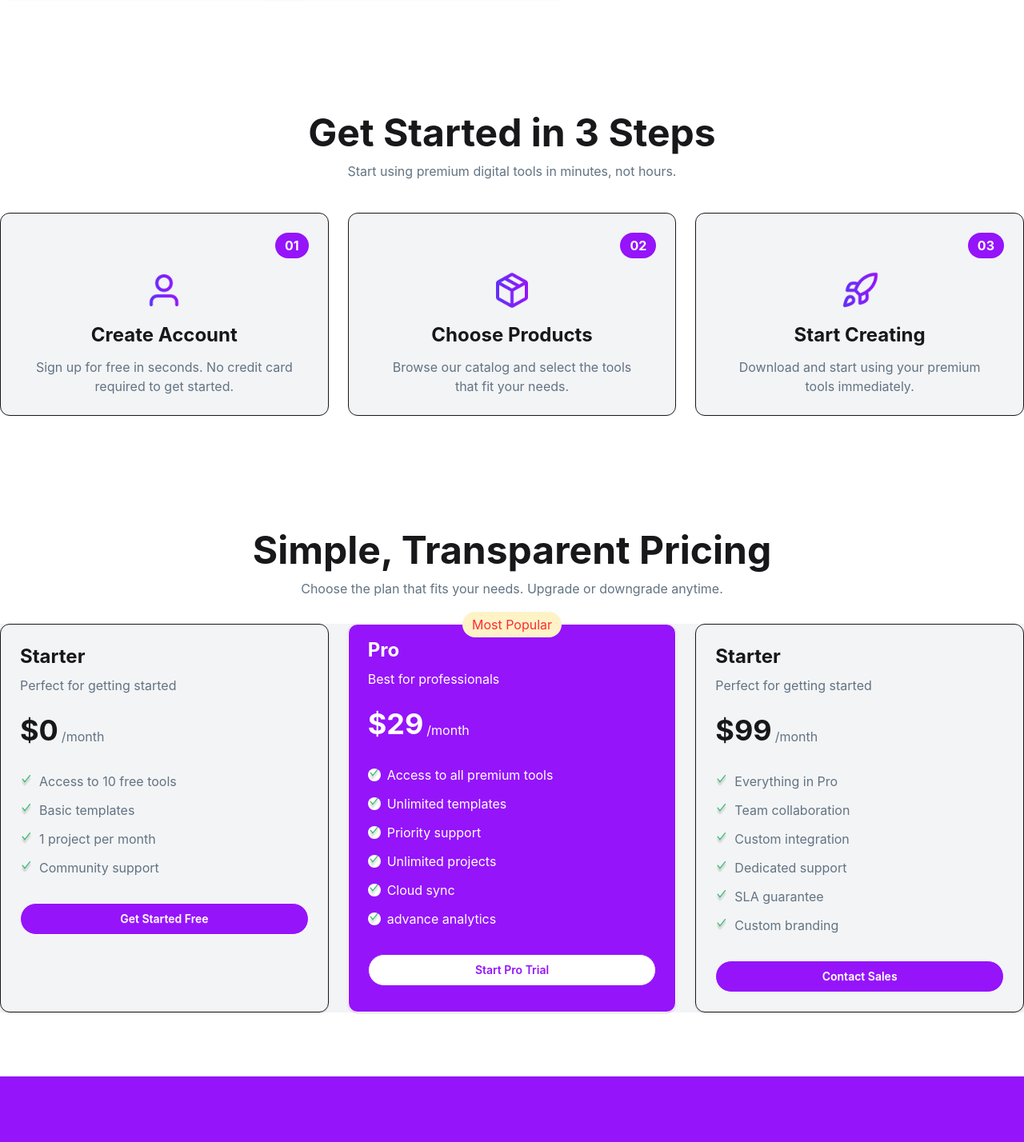
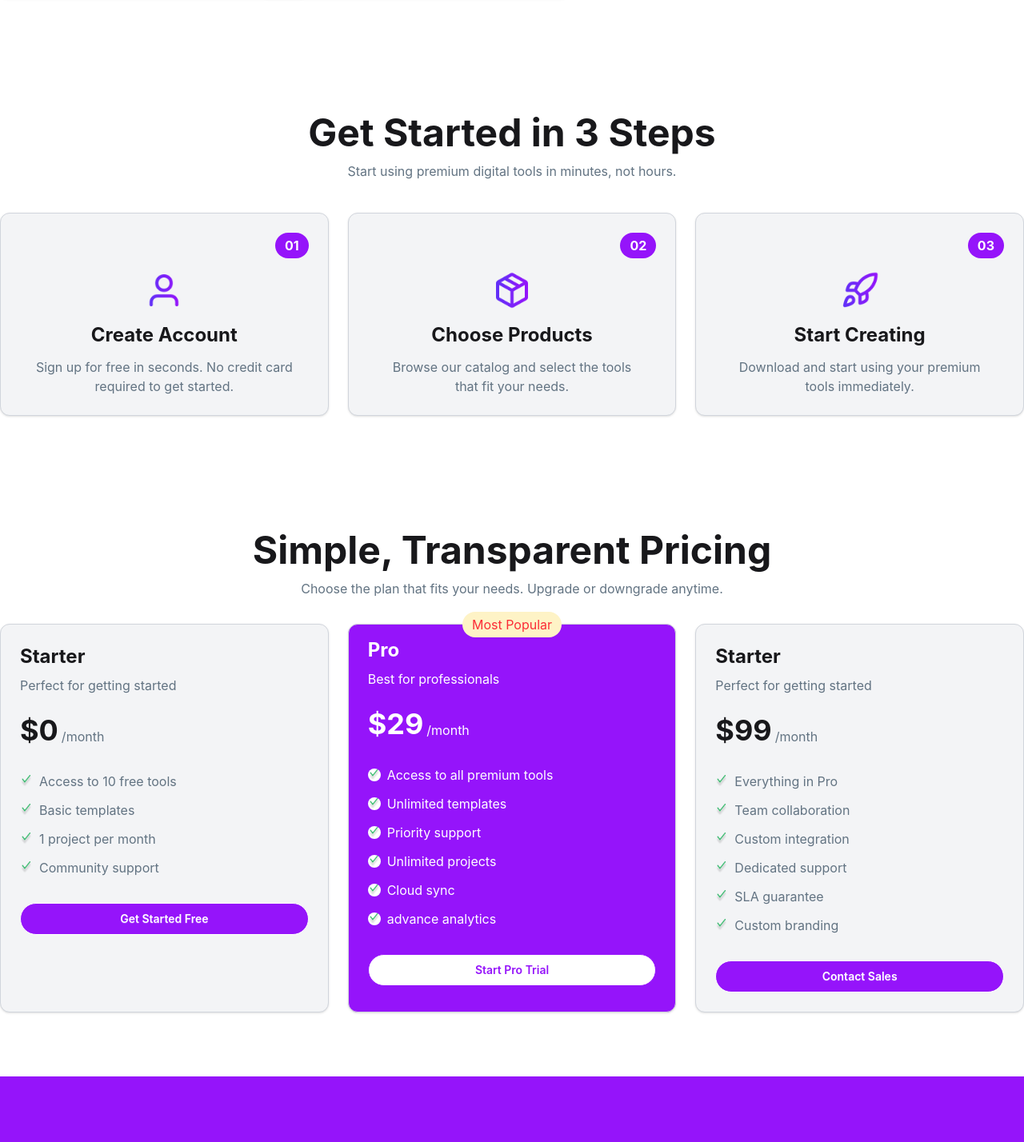
Before and after one commit to TonoySharma/assignment-6, a React (Vite) app: page / in a window 1280 px wide. Shown: the part 3445-4873 px from the top of the page at 80% size. Built offline with nearby package versions, Linux system fonts and the light colour scheme.

Commit message:
update total price

```diff
--- a/src/App.jsx
+++ b/src/App.jsx
@@ -24,8 +24,11 @@ const modelPromise = getModels()
 
 
 function App() {
-  const [activeTap, setActiveTap] = useState ("Products")
-  console .log (activeTap);
+  const [activeTap, setActiveTap] = useState ("Products");
+  // console .log (activeTap);
+  const [carts, setCarts] = useState([])
+  // console.log(carts);
+
 
   return (
    <>
@@ -39,9 +42,9 @@ function App() {
             <input type="radio" name="my_tabs_1" className="tab w-40 rounded-full" aria-label="Cart (0)" onClick={()=> setActiveTap("card")} />
           </div>
 
-    {activeTap === "Products" && <AllCards modelPromise={modelPromise}></AllCards>}
+    {activeTap === "Products" && <AllCards modelPromise={modelPromise} carts={carts} setCarts={setCarts}></AllCards>}
 
-    {activeTap === "card" && <EmptyCard></EmptyCard>}
+    {activeTap === "card" && <EmptyCard carts={carts}></EmptyCard>}
 
     <GetStarted></GetStarted>
     <Footer1></Footer1>
--- a/src/components/emptyCard/EmptyCard.jsx
+++ b/src/components/emptyCard/EmptyCard.jsx
@@ -1,11 +1,67 @@
 import React from 'react';
+import { AiOutlineExclamationCircle } from 'react-icons/ai';
+import { RiDeleteBin5Fill } from 'react-icons/ri';
 
-const EmptyCard = () => {
-    return (
-        <div>
-            <h1>peuple</h1>
+const EmptyCard = ({ carts }) => {
+//   console.log(carts);
+   const totalPrice = carts.reduce((sum, item) => sum +item.price, 0)
+   console.log(totalPrice);
+
+
+
+  return (
+    <div className='container mx-auto rounded-xl shadow p-5 border-t-3 border-t-red-600'>
+
+      <h1 className='font-bold text-2xl'>Your Cart :</h1>
+
+      {/* Empty state */}
+      {carts?.length === 0 && (
+        <div className=' mt-3'>
+           <div className='flex items-center justify-center'>
+             <AiOutlineExclamationCircle />
+           </div>
+            <p className='text-gray-500 text-center mt-3'>Your cart is empty</p>
         </div>
-    );
+      )}
+
+      {/* Cart Items */}
+      <div className='mt-6 space-y-4'>
+        {carts?.map((item, index) => (
+          <div
+            key={index}
+            className='flex items-center justify-between rounded-2xl bg-gray-100 p-4 shadow border-t-3 border-green-600 hover:shadow-lg transition'
+          >
+
+            {/* Left side */}
+            <div className='flex items-center gap-4'>
+              <img src={item.icon} alt="icon" className='w-12 h-12' />
+
+              <div>
+                <h2 className='font-semibold'>{item.name}</h2>
+                <p className='font-medium'>${item.price}</p>
+              </div>
+            </div>
+
+            {/* Delete button */}
+            <div className='border border-gray-300 p-3 rounded-full cursor-pointer hover:bg-red-400 hover:text-white transition'>
+              <RiDeleteBin5Fill />
+            </div>
+
+          </div>
+
+        ))}
+      </div>
+      <div className='py-4 flex justify-between'>
+         <h2>Total:</h2>
+         <p>$78</p>
+      </div>
+      {/* button */}
+     <div className="mt-6 flex justify-center ">
+        <button className="btn bg-[#9514FA]  rounded-4xl text-white py-5 px-20">Proceed to Checkout</button>
+    </div>
+
+    </div>
+  );
 };
 
 export default EmptyCard;
--- a/src/components/premiumCards/AllCard2.jsx
+++ b/src/components/premiumCards/AllCard2.jsx
@@ -1,12 +1,13 @@
 import React, { useState } from 'react';
 
-const AllCard2 = ({card}) => {
+const AllCard2 = ({card, carts, setCarts}) => {
       const [isAdd, setIsAdd] = useState(false)
       const handleAddCard = () => {
             setIsAdd(true)
+            setCarts([...carts, card])
       }
     return (
-         <div key={card.id} className="card w-96 bg-gray-100 shadow-sm">
+         <div key={card.id} className="card w-96 bg-gray-100 shadow-sm hover:shadow-lg transition">
           <div className="card-body border border-gray-300 rounded-xl">
 
             <div className='flex items-center justify-between'>
--- a/src/components/premiumCards/AllCards.jsx
+++ b/src/components/premiumCards/AllCards.jsx
@@ -2,7 +2,7 @@ import React, { use } from 'react';
 import AllCard2 from './AllCard2';
 
 
-const AllCards = ({ modelPromise }) => {
+const AllCards = ({ modelPromise, carts, setCarts }) => {
   const models = use(modelPromise);
   // console.log(models);
 
@@ -11,7 +11,7 @@ const AllCards = ({ modelPromise }) => {
 
     <div className="container mx-auto grid grid-cols-4 gap-6">
       {models.map((card) => (
-        <AllCard2 key={card.id} card={card}></AllCard2>
+        <AllCard2 key={card.id} card={card} carts={carts} setCarts={setCarts}></AllCard2>
       ))}
     </div>
 
--- a/src/components/premiumCards/GetStarted.jsx
+++ b/src/components/premiumCards/GetStarted.jsx
@@ -17,11 +17,11 @@ const GetStarted = () => {
       </div>
 
       {/* Cards */}
-      <div className='grid grid-cols-1 sm:grid-cols-2 lg:grid-cols-3 gap-6 container mx-auto mt-10'>
+      <div className='grid grid-cols-1 sm:grid-cols-2 lg:grid-cols-3 gap-6 container mx-auto mt-10 '>
 
         {/* Card 1 */}
-        <div className='border p-6 rounded-xl bg-gray-100'>
-          <div className='flex justify-end'>
+        <div className='border border-gray-300 shadow p-6 rounded-xl bg-gray-100 hover:shadow-lg transition'>
+          <div className='flex justify-end '>
             <p className='font-bold px-3 py-1 rounded-full bg-[#9514FA] text-white'>01</p>
           </div>
 
@@ -38,7 +38,7 @@ const GetStarted = () => {
         </div>
 
         {/* Card 2 */}
-        <div className='border p-6 rounded-xl bg-gray-100'>
+        <div className='border border-gray-300 shadow p-6 rounded-xl bg-gray-100 hover:shadow-lg transition'>
           <div className='flex justify-end'>
             <p className='font-bold px-3 py-1 rounded-full bg-[#9514FA] text-white'>02</p>
           </div>
@@ -56,7 +56,7 @@ const GetStarted = () => {
         </div>
 
         {/* Card 3 */}
-        <div className='border p-6 rounded-xl bg-gray-100'>
+        <div className='border border-gray-300 shadow p-6 rounded-xl bg-gray-100 hover:shadow-lg transition'>
           <div className='flex justify-end'>
             <p className='font-bold px-3 py-1 rounded-full bg-[#9514FA] text-white'>03</p>
           </div>
@@ -81,10 +81,11 @@ const GetStarted = () => {
             <p className='text-[#627382]'>Choose the plan that fits your needs. Upgrade or downgrade anytime.</p>
           </div>
 
-          {/* card */}
-      <div className='grid grid-cols-1 sm:grid-cols-2 lg:grid-cols-3 gap-6 container mx-auto bg-gray-100'>
+       {/* card */}
+      <div className='grid grid-cols-1 sm:grid-cols-2 lg:grid-cols-3 gap-6 container mx-auto'>
+
    {/* card 1*/}
-     <div className='border p-6 rounded-xl shadow-sm hover:shadow-lg transition'>
+     <div className='border p-6 rounded-xl border-gray-300 shadow hover:shadow-lg transition bg-gray-100'>
 
     {/* Title */}
     <h1 className='font-bold text-2xl'>Starter</h1>
@@ -118,7 +119,7 @@ const GetStarted = () => {
 
    </div>
    {/* card 2 */}
-     <div className='border p-6 rounded-xl shadow-sm hover:shadow-lg transition bg-[#9514FA] text-white'>
+     <div className='border p-6 rounded-xl border-gray-300 shadow hover:shadow-lg transition bg-[#9514FA] text-white'>
          <div className='text-center justify-center flex -mt-10'>
             <p className='text-red-500 bg-[#FEF3C6] w-fit py-1 px-3 rounded-full'>Most Popular</p>
           </div>
@@ -156,7 +157,7 @@ const GetStarted = () => {
 
    </div>
    {/* card 3 */}
-     <div className='border p-6 rounded-xl shadow-sm hover:shadow-lg transition'>
+     <div className='border p-6 rounded-xl border-gray-300 shadow hover:shadow-lg transition bg-gray-100'>
 
     {/* Title */}
     <h1 className='font-bold text-2xl'>Starter</h1>
```
